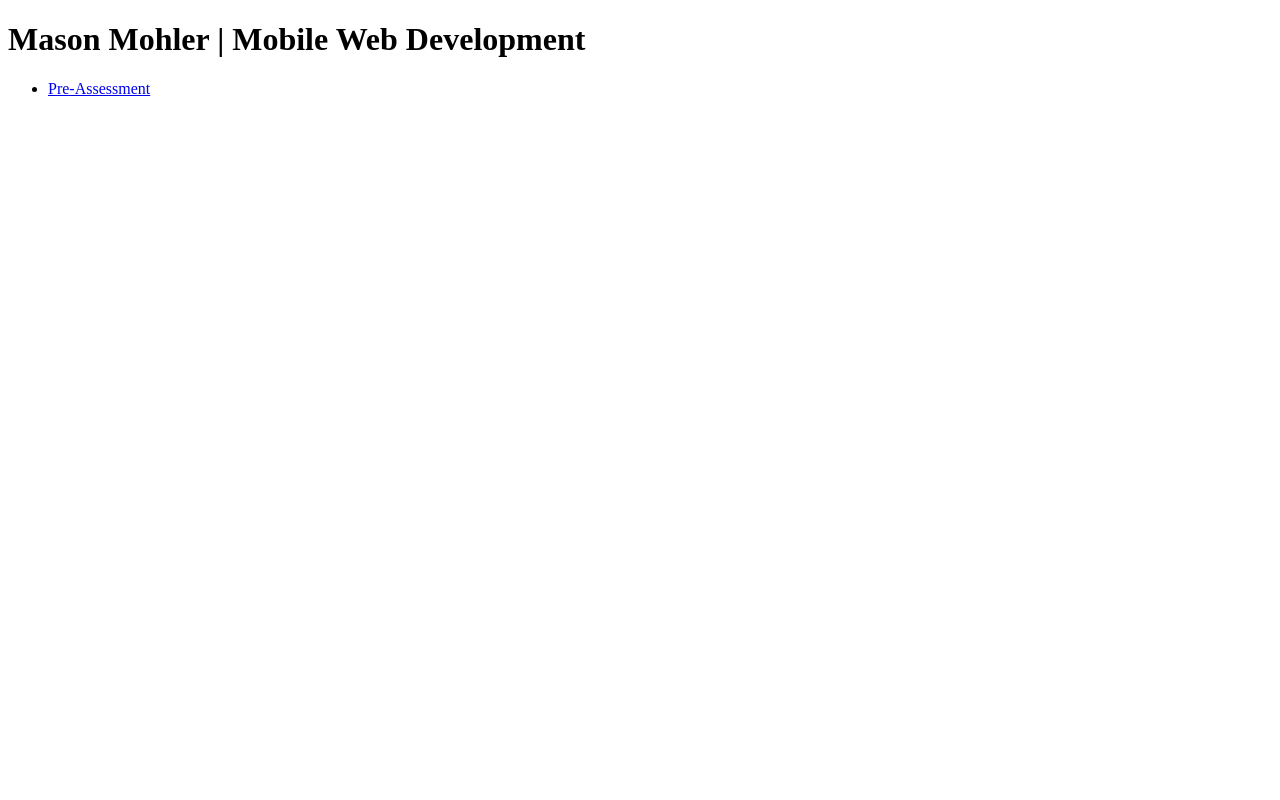
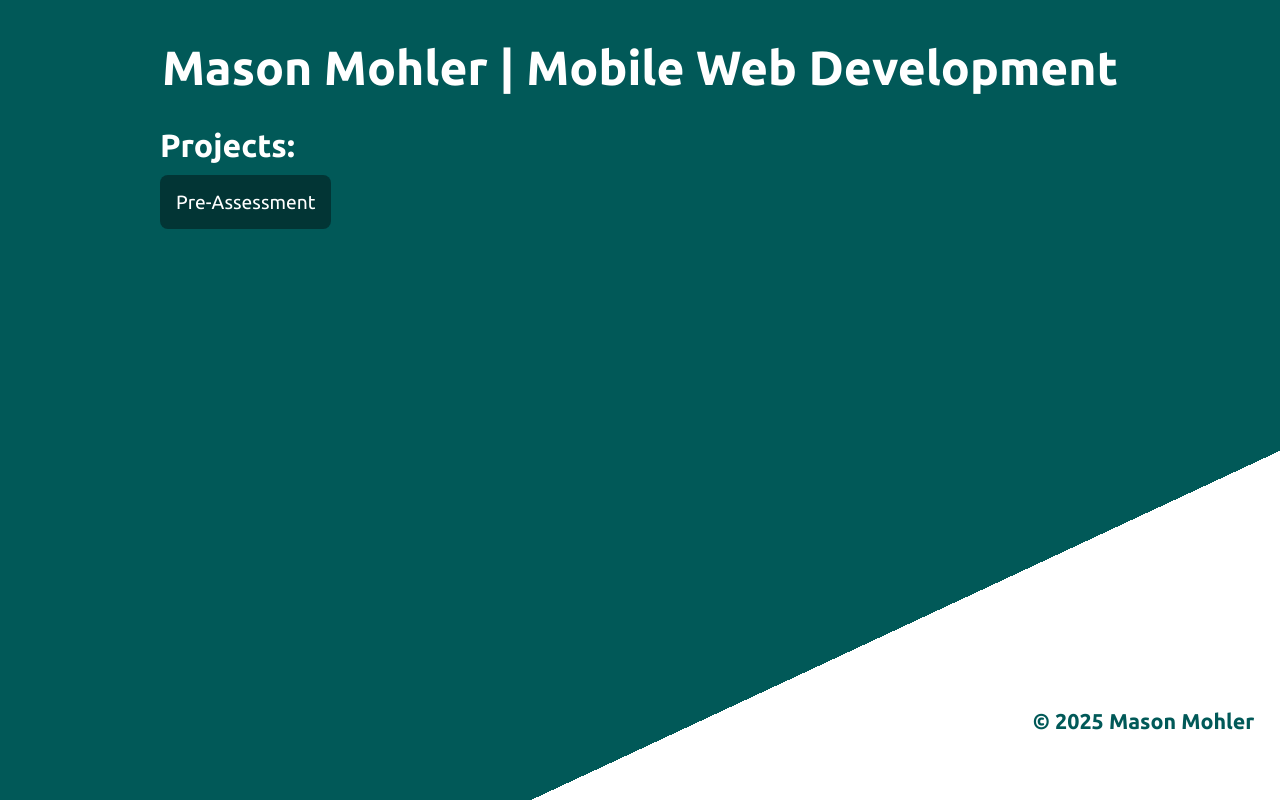
Before and after one commit to masonmohler/ifsc-3342, a plain HTML site: page index.html in a window 1280 px wide. Drawn offline with Linux system fonts and the light colour scheme.

Commit message:
Added styling to main page

```diff
--- a/assets/css/style.css
+++ b/assets/css/style.css
@@ -0,0 +1,70 @@
+/*  --------------- Box Sizing -----------------  */
+
+html {
+  box-sizing: border-box;
+}
+*,
+*:before,
+*:after {
+  box-sizing: inherit;
+}
+
+/*  --------------- Utility Classes -----------------  */
+
+.container {
+  width: 80vw;
+  max-width: 960px;
+  margin: 40px auto;
+  overflow: hidden;
+  background: linear-gradient(-25deg, #fff 25%, #015958 25%);
+  background-attachment: fixed;
+}
+
+/*  --------------- Global Styles -----------------  */
+body {
+  font-family: "Ubuntu", serif;
+  font-weight: 400;
+  font-style: normal;
+  background-color: #015958;
+  color: #fff;
+}
+
+h1 {
+  font-size: 3rem;
+  text-align: center;
+}
+
+h2 {
+  font-size: 2rem;
+}
+
+ul {
+  list-style-type: none;
+  padding-left: 0;
+}
+
+ul li {
+  font-size: 1.2rem;
+}
+
+li a {
+  color: #fff;
+  text-decoration: none;
+  padding: 1rem;
+  transition: 0.4s ease-in-out;
+  background-color: #023535;
+  border-radius: 0.5rem;
+}
+
+li a:hover {
+  background-color: #fff;
+  color: #015958;
+}
+
+footer {
+  position: fixed;
+  bottom: 2vh;
+  right: 2vw;
+  color: #015958;
+  font-size: 2rem;
+}
--- a/index.html
+++ b/index.html
@@ -9,12 +9,24 @@
       content="Mobile Web Development Project Host for Mason Mohler"
     />
     <link rel="stylesheet" href="assets/css/style.css" />
+    <link rel="preconnect" href="https://fonts.googleapis.com" />
+    <link rel="preconnect" href="https://fonts.gstatic.com" crossorigin />
+    <link
+      href="https://fonts.googleapis.com/css2?family=Ubuntu:ital,wght@0,300;0,400;0,500;0,700;1,300;1,400;1,500;1,700&display=swap"
+      rel="stylesheet"
+    />
     <title>Mason Mohler | Mobile Web Development</title>
   </head>
-  <body>
+  <body class="container">
     <h1>Mason Mohler | Mobile Web Development</h1>
+    <h2>Projects:</h2>
     <ul>
-      <li><a href="pre-assessment/index.html">Pre-Assessment</a></li>
+      <li>
+        <a target="_blank" href="pre-assessment/index.html">Pre-Assessment</a>
+      </li>
     </ul>
+    <footer>
+      <h6>&copy; 2025 Mason Mohler</h6>
+    </footer>
   </body>
 </html>
```
